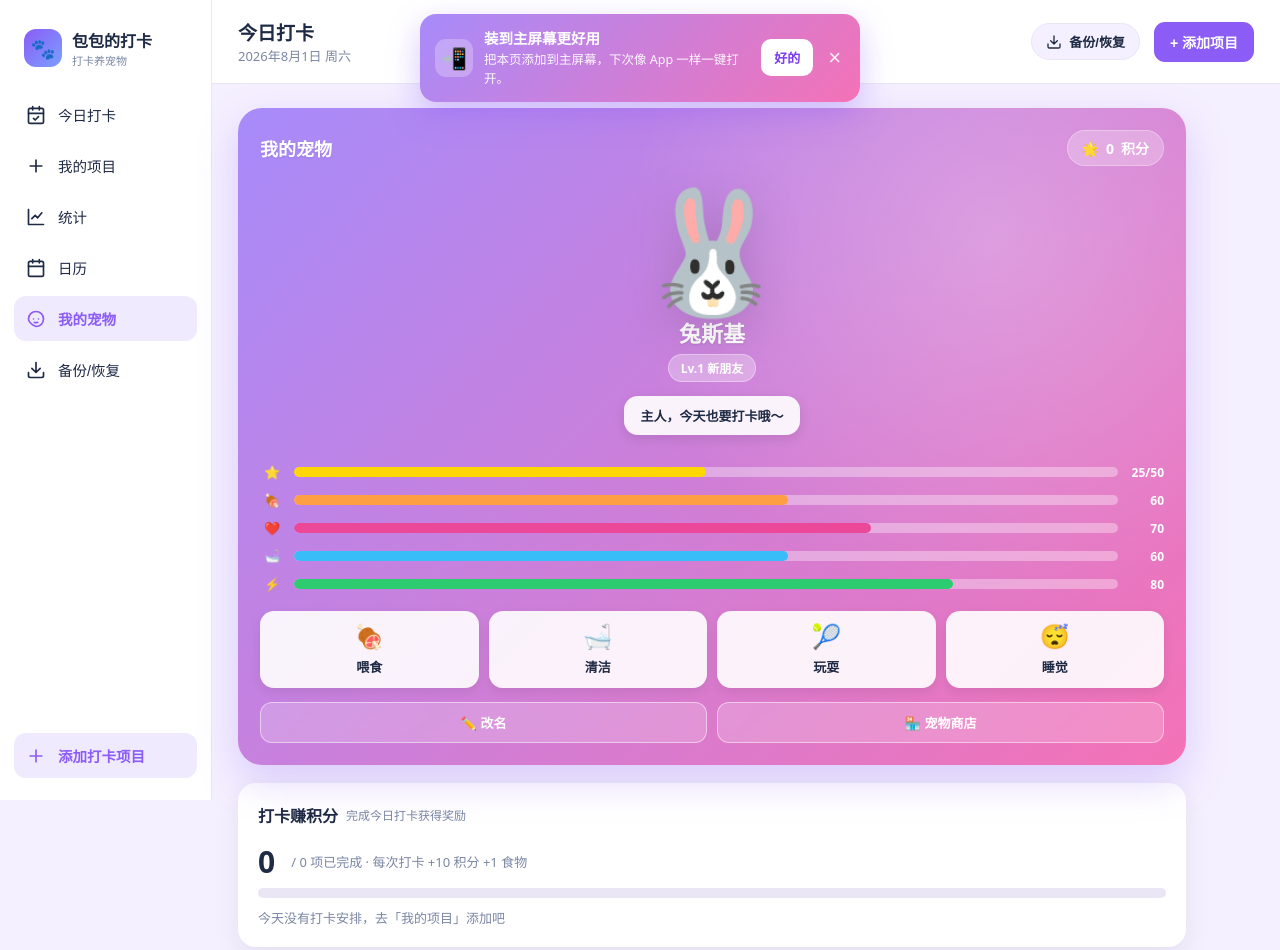
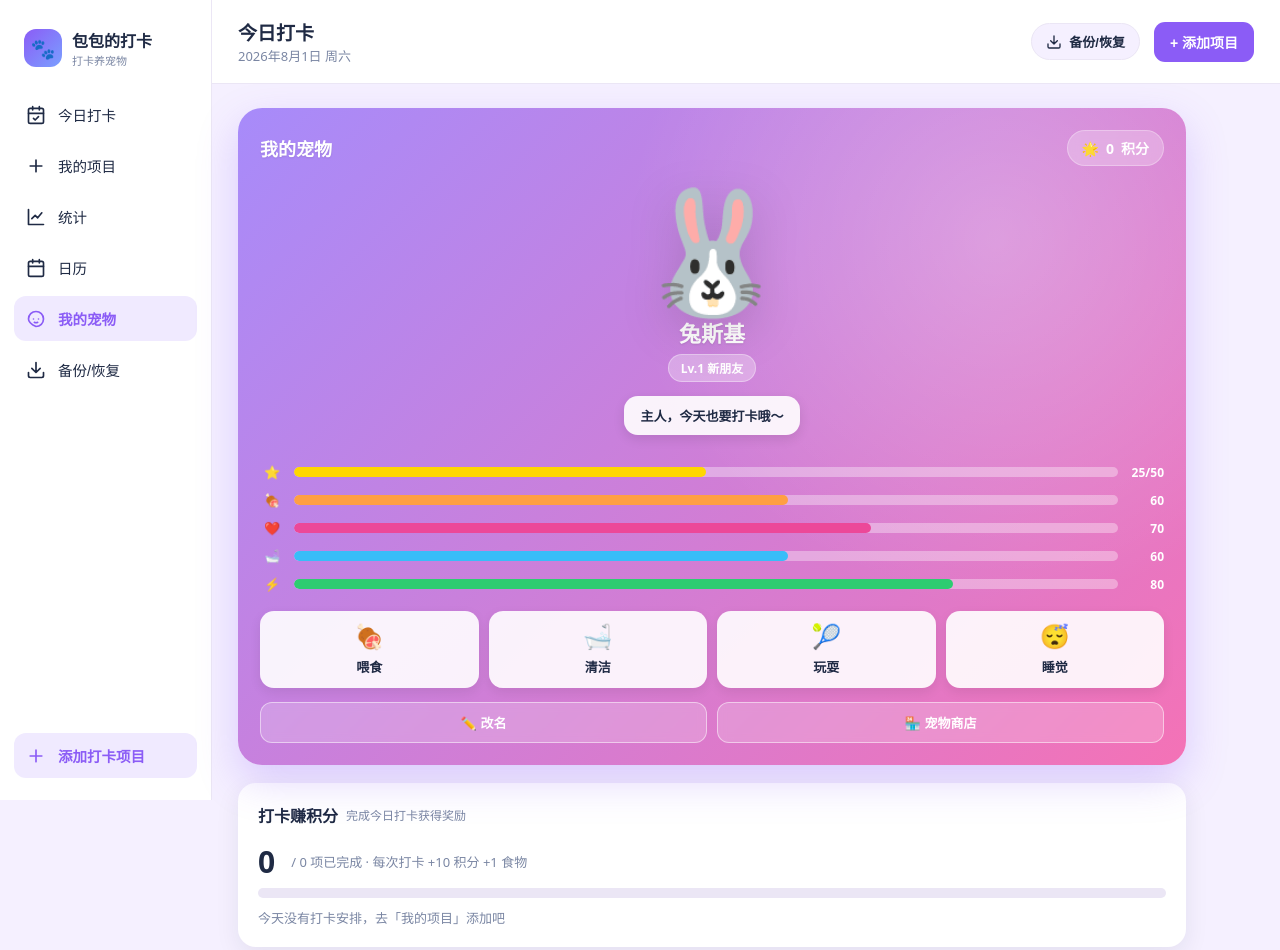
Before and after one commit to baobaodaka/baobao-checkin, a plain HTML site: page index.html in a window 1280 px wide. Drawn offline with Linux system fonts and the light colour scheme.

Commit message:
update index.html

```diff
--- a/index.html
+++ b/index.html
@@ -1068,6 +1068,7 @@ if('serviceWorker' in navigator){window.addEventListener('load',function(){navig
   }
   var isIOS=(/iPad|iPhone|iPod/.test(navigator.userAgent) && !window.MSStream) ||
             (navigator.platform==='MacIntel' && navigator.maxTouchPoints>1);
+  var isTouch=('ontouchstart' in window) || navigator.maxTouchPoints>0;
   var deferred=null;
   function hide(){
     var b=document.getElementById('installBanner');
@@ -1076,6 +1077,7 @@ if('serviceWorker' in navigator){window.addEventListener('load',function(){navig
   }
   function show(mode){
     if(isStandalone()||dismissed())return;
+    if(!isTouch)return;
     var b=document.getElementById('installBanner');
     if(!b)return;
     var desc,label,act;
```
